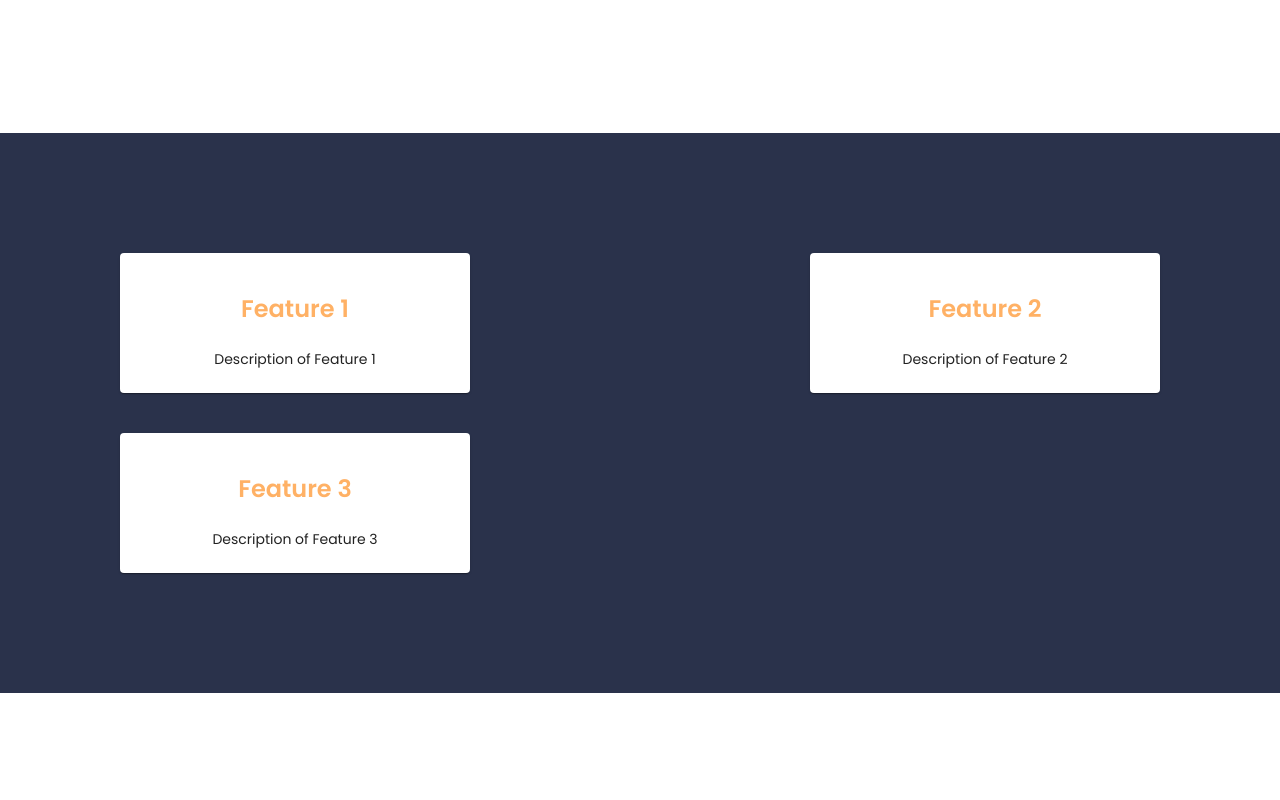
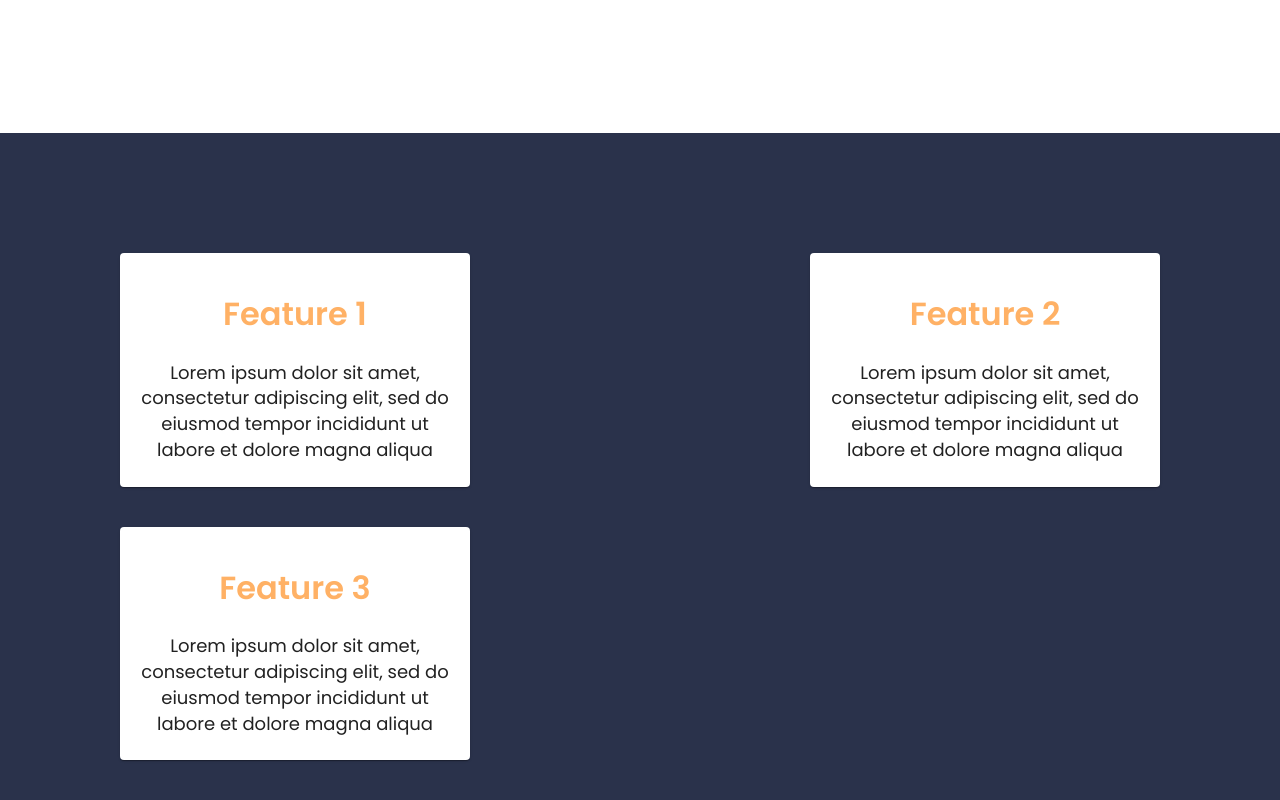
Before and after one commit to heavens-potato/winter-project, a React (Create React App) app in the folder hydrohire/: page / in a window 1280 px wide. Shown: the part 688-1488 px from the top of the page. Before the commit the page ends 1381 px from the top, so only its background shows below. Built offline with nearby package versions, Linux system fonts and the light colour scheme; no server answers.

Commit message:
Updated homepage styling

```diff
--- a/hydrohire/src/Landing.js
+++ b/hydrohire/src/Landing.js
@@ -11,15 +11,15 @@
   const features = [
     {
       title: 'Feature 1',
-      description: 'Description of Feature 1',
+      description: 'Lorem ipsum dolor sit amet, consectetur adipiscing elit, sed do eiusmod tempor incididunt ut labore et dolore magna aliqua',
     },
     {
       title: 'Feature 2',
-      description: 'Description of Feature 2',
+      description: 'Lorem ipsum dolor sit amet, consectetur adipiscing elit, sed do eiusmod tempor incididunt ut labore et dolore magna aliqua',
     },
     {
       title: 'Feature 3',
-      description: 'Description of Feature 3',
+      description: 'Lorem ipsum dolor sit amet, consectetur adipiscing elit, sed do eiusmod tempor incididunt ut labore et dolore magna aliqua',
     },
   ];
 
@@ -103,7 +103,7 @@
       </motion.div>
     </Box>
 
-    {/* three features section */}
+    {/* 3 Features */}
     <motion.div
       initial = {{ opacity: 0 }}
       whileInView={{ opacity: 1 }}
@@ -122,6 +122,7 @@
       {features.map((feature, index) => (
         <Grid item xs={12} sm={4} key={index} sx={{
           minWidth: { xs: 350, md: 600, lg: 350 },
+          maxWidth: 350,
           borderRadius: 25,
         }}>
           <motion.div
@@ -133,7 +134,7 @@
           <Card>
             <CardContent>
               <Typography variant="h5" component="h2" sx={{
-                fontSize: 24,
+                fontSize: 32,
                 color: (theme) => theme.palette.primary.main,
                 justifyContent: 'center',
                 textAlign: 'center',
@@ -143,8 +144,10 @@
                 {feature.title}
               </Typography>
               <Typography variant="body2" sx={{
+                fontSize: 18,
                 justifyContent: 'center',
                 textAlign: 'center',
+                wordWrap: 'break-word',
               }}>
                 {feature.description}
               </Typography>
```
